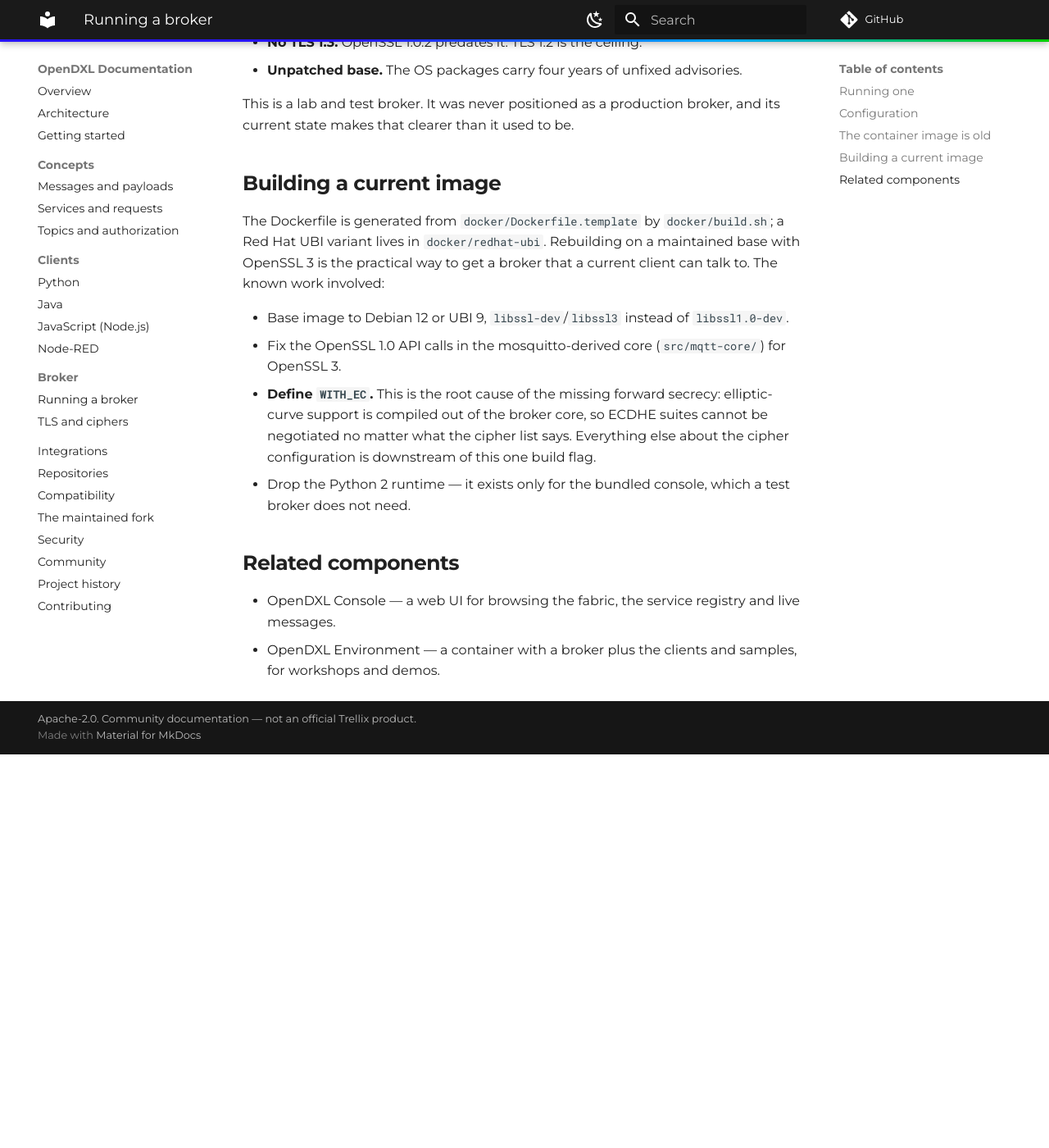
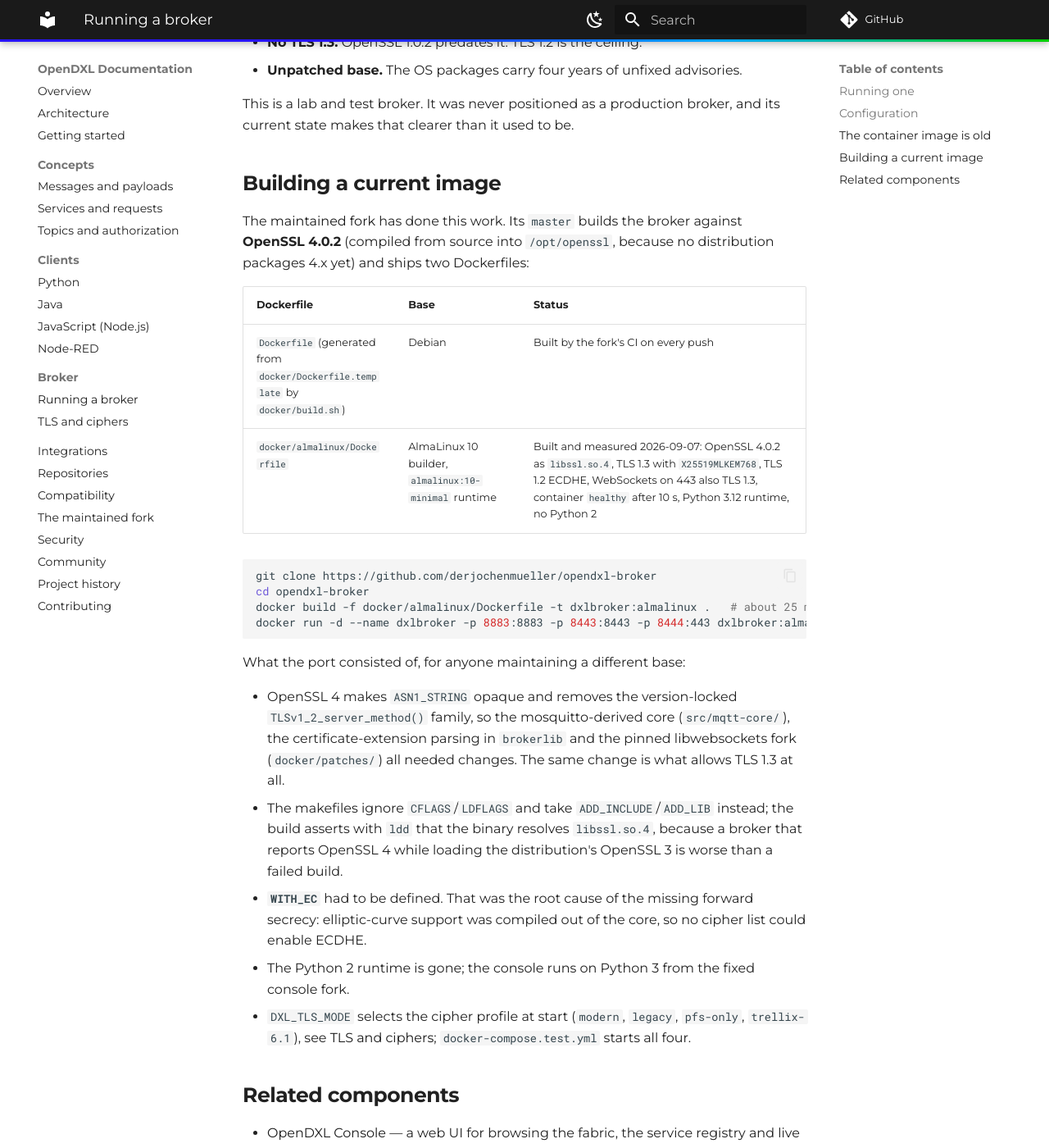
Before and after one commit to JMuellerTX/opendxl-docs, an MkDocs documentation site: the page built from docs/broker/index.md, in a window 1280 px wide and 1400 px high, scrolled down 2030 px. Shown: the whole window at 82% size. Built offline with MkDocs 1.6.1 and Material for MkDocs 9.7.7, drawn with Linux system fonts in a browser that asks for light colours; comment, search, counter and statistics services are not loaded; before the commit the page ends 2950 px from its top, so only the background shows below that.

Commit message:
Broker: the fork's current image is built and measured; Java: TLS 1.3 keys on all branches
- broker/index.md: "Building a current image" now describes what the fork
  ships (Debian and AlmaLinux 10 Dockerfiles on OpenSSL 4.0.2) with the
  measured result of the AlmaLinux build, instead of listing the work as
  still to do.
- getting-started.md: point to that section from the "published image is
  old" note.
- clients/java.md: document TlsMinVersion and VerifyHostname, the "TLS"
  context and the per-socket floor, present on master and the three JDK
  branches.
- fork.md regenerated from the clones (161 commits, 43 repositories).

````diff
--- a/docs/broker/index.md
+++ b/docs/broker/index.md
@@ -72,18 +72,36 @@
 
 ## Building a current image
 
-The Dockerfile is generated from `docker/Dockerfile.template` by `docker/build.sh`; a Red Hat
-UBI variant lives in `docker/redhat-ubi`. Rebuilding on a maintained base with OpenSSL 3 is
-the practical way to get a broker that a current client can talk to. The known work involved:
+The [maintained fork](../fork.md) has done this work. Its `master` builds the broker against
+**OpenSSL 4.0.2** (compiled from source into `/opt/openssl`, because no distribution packages
+4.x yet) and ships two Dockerfiles:
 
-- Base image to Debian 12 or UBI 9, `libssl-dev`/`libssl3` instead of `libssl1.0-dev`.
-- Fix the OpenSSL 1.0 API calls in the mosquitto-derived core (`src/mqtt-core/`) for OpenSSL 3.
-- **Define `WITH_EC`.** This is the root cause of the missing forward secrecy: elliptic-curve
-  support is compiled out of the broker core, so ECDHE suites cannot be negotiated no matter
-  what the cipher list says. Everything else about the cipher configuration is downstream of
-  this one build flag.
-- Drop the Python 2 runtime — it exists only for the bundled console, which a test broker
-  does not need.
+| Dockerfile | Base | Status |
+|---|---|---|
+| `Dockerfile` (generated from `docker/Dockerfile.template` by `docker/build.sh`) | Debian | Built by the fork's CI on every push |
+| `docker/almalinux/Dockerfile` | AlmaLinux 10 builder, `almalinux:10-minimal` runtime | Built and measured 2026-09-07: OpenSSL 4.0.2 as `libssl.so.4`, TLS 1.3 with `X25519MLKEM768`, TLS 1.2 ECDHE, WebSockets on 443 also TLS 1.3, container `healthy` after 10 s, Python 3.12 runtime, no Python 2 |
+
+```bash
+git clone https://github.com/derjochenmueller/opendxl-broker
+cd opendxl-broker
+docker build -f docker/almalinux/Dockerfile -t dxlbroker:almalinux .   # about 25 minutes
+docker run -d --name dxlbroker -p 8883:8883 -p 8443:8443 -p 8444:443 dxlbroker:almalinux
+```
+
+What the port consisted of, for anyone maintaining a different base:
+
+- OpenSSL 4 makes `ASN1_STRING` opaque and removes the version-locked `TLSv1_2_server_method()`
+  family, so the mosquitto-derived core (`src/mqtt-core/`), the certificate-extension parsing in
+  `brokerlib` and the pinned libwebsockets fork (`docker/patches/`) all needed changes. The
+  same change is what allows TLS 1.3 at all.
+- The makefiles ignore `CFLAGS`/`LDFLAGS` and take `ADD_INCLUDE`/`ADD_LIB` instead; the build
+  asserts with `ldd` that the binary resolves `libssl.so.4`, because a broker that reports
+  OpenSSL 4 while loading the distribution's OpenSSL 3 is worse than a failed build.
+- **`WITH_EC`** had to be defined. That was the root cause of the missing forward secrecy:
+  elliptic-curve support was compiled out of the core, so no cipher list could enable ECDHE.
+- The Python 2 runtime is gone; the console runs on Python 3 from the fixed console fork.
+- `DXL_TLS_MODE` selects the cipher profile at start (`modern`, `legacy`, `pfs-only`,
+  `trellix-6.1`), see [TLS and ciphers](tls.md); `docker-compose.test.yml` starts all four.
 
 ## Related components
 
````
Also changed, not shown: docs/clients/java.md (+19 -0 lines), docs/fork.md (+4 -3 lines), docs/getting-started.md (+3 -1 lines), 1 other file.
